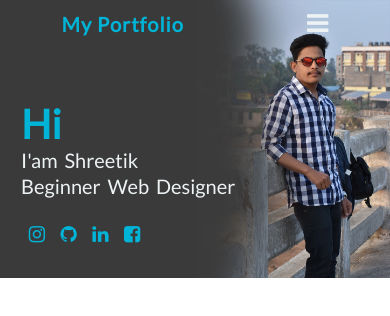
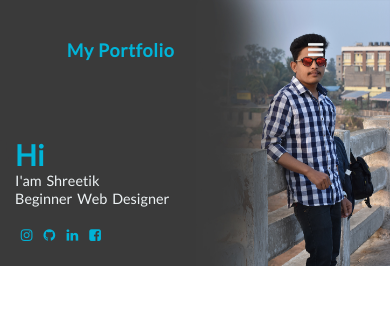
Before and after one commit to shreetik/My-Portfolio.github.io, a plain HTML site: page index.html in a window 390 px wide. Drawn offline with Linux system fonts and the light colour scheme.

Commit message:
add rem to css

```diff
--- a/style.css
+++ b/style.css
@@ -4,6 +4,9 @@
   margin: 0;
   padding: 0;
   box-sizing: border-box;
+}
+html {
+  font-size: 62.5%;
 }
 .container {
   width: 100vw;
@@ -19,15 +22,14 @@
   overflow: hidden;
   background-attachment: fixed;
   /* background-color: blanchedalmond; */
-  background-size: 100%;
+  background-size: cover;
 }
-.ham i{
+.ham i {
   color: #edf2f4;
-  font-size: 25px;
-
+  font-size: 2.5rem;
 }
-.ham i:active{
-  color:#00b4d8;
+.ham i:active {
+  color: #00b4d8;
 }
 .nav {
   width: 100vw;
@@ -49,10 +51,10 @@
   text-decoration: none;
   font-family: "Lato", sans-serif;
   color: #edf2f4;
-  font-size: 20px;
+  font-size: 2rem;
   font-weight: bold;
-  letter-spacing: 1px;
-  margin: 0px 20px 0px 20px;
+  letter-spacing: 0.1rem;
+  margin: 0rem 2rem 0rem 2rem;
 
   position: relative;
 }
@@ -62,7 +64,7 @@
   top: 120%;
   left: 0;
   width: 0;
-  height: 2px;
+  height: 0.2rem;
   background-color: #00b4d8;
   transition: all 0.2s linear;
 }
@@ -74,8 +76,8 @@
   list-style: none;
   text-decoration: none;
   font-family: "Lato", sans-serif;
-  font-size: 25px;
-  letter-spacing: 1px;
+  font-size: 2.5rem;
+  letter-spacing: 0.1rem;
   color: #00b4d8;
   font-weight: bolder;
   /* padding: 8px;
@@ -84,8 +86,8 @@
 }
 .box2 {
   /* background-color: aquamarine; */
-  width: 1222px;
-  height: 739px;
+  width: 122.2rem;
+  height: 73.9rem;
   display: flex;
   align-items: center;
   justify-content: center;
@@ -93,37 +95,37 @@
   position: relative;
 }
 .box1 {
-  width: 600px;
-  height: 215px;
+  width: 60rem;
+  height: 21.5rem;
   /* background-color: #edf2f4; */
 }
 .box1 h1 {
   font-family: "Lato", sans-serif;
-  font-size: 50px;
+  font-size: 5rem;
   font-weight: lighter;
-  word-spacing: 3px;
-  line-height: 59px;
+  word-spacing: 0.3rem;
+  line-height: 5.9rem;
   color: #edf2f4;
 }
 #hi {
-  font-size: 70px;
+  font-size: 7rem;
   color: #00b4d8;
-  margin-bottom: 13px;
+  margin-bottom: 1.3rem;
   font-weight: bolder;
 }
 .con-icon {
   /* background-color: burlywood; */
-  width: 127px;
-  height: 40px;
+  width: 12.7rem;
+  height: 4rem;
   display: flex;
   justify-content: space-between;
   align-items: center;
   position: absolute;
-  right: 782px;
-  top: 477px;
+  right: 78.2rem;
+  top: 47.7rem;
 }
 .con-icon i {
-  font-size: 22px;
+  font-size: 2.2rem;
   color: #00b4d8;
   cursor: pointer;
 }
@@ -132,6 +134,10 @@
 }
 
 @media only screen and (max-width: 480px) {
+  html {
+    font-size: 100%;
+  }
+
   .ham {
     display: inline-block;
   }
@@ -142,33 +148,45 @@
   .first {
     background-size: 100% auto;
   }
-  .nav {
+  /* .nav {
     height: 47px;
-  }
-  .logo a {
+  } */
+  /* .logo a {
     font-size: 20px;
-  }
+  } */
   .box2 {
-    width: 257px;
-    height: 231px;
+    width: 25.7rem;
+    height: 23.1rem;
   }
   .box1 {
-    width: 215px;
-    height: 104px;
+    width: 21.5rem;
+    height: 10.4rem;
   }
   #hi {
-    font-size: 40px;
-    margin-bottom: 10px;
+    font-size: 4rem;
+    margin-bottom: 1rem;
   }
   .box1 h1 {
-    font-size: 20px;
-    line-height: 26px;
+    font-size: 2rem;
+    line-height: 2.6rem;
   }
   .con-icon {
-    right: 109px;
-    top: 168px;
+    right: 10.9rem;
+    top: 16.8rem;
     justify-content: space-around;
   }
-  .con-icon i {
-    font-size: 19px;
+   .con-icon i {
+    font-size: 1.9rem;
 }
+
+@media only screen and (max-width: 998px) {
+  html {
+    font-size: 55%;
+  }
+}
+
+@media only screen and (max-width: 768px) {
+  html {
+    font-size: 45%;
+  }
+}
```
